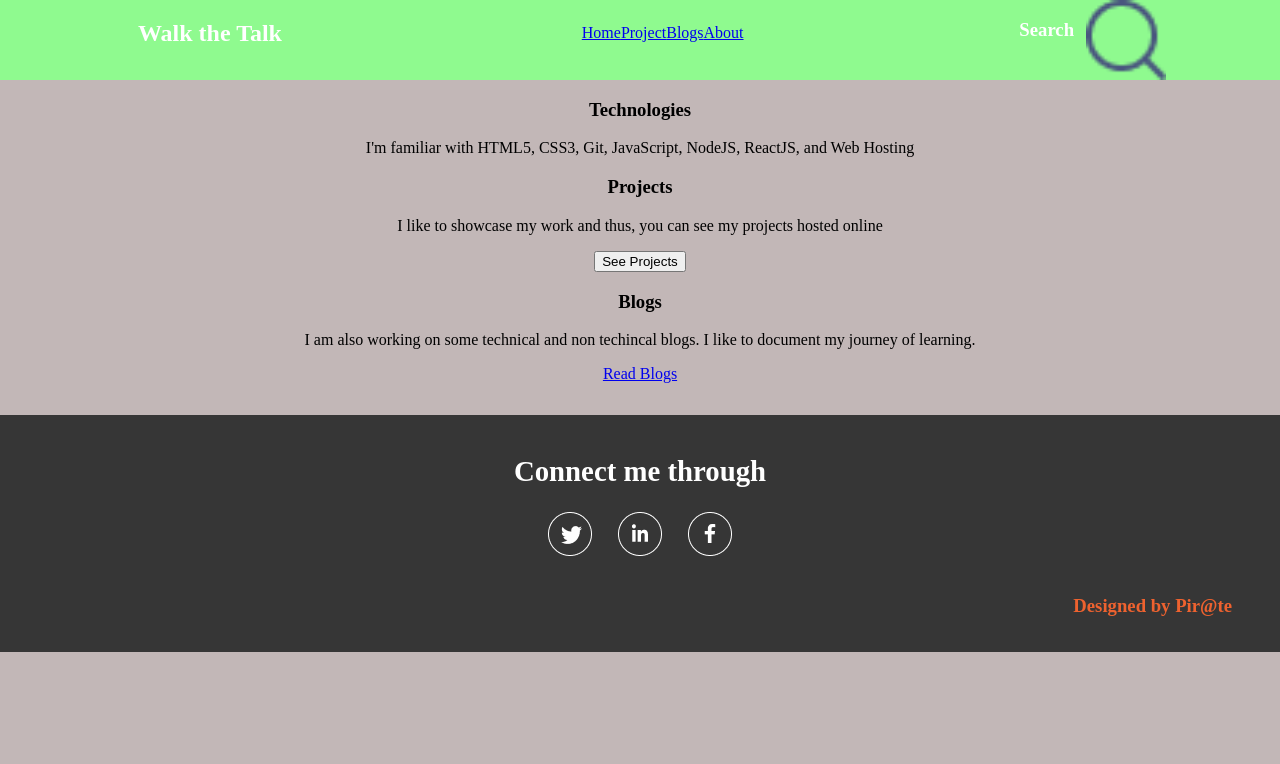
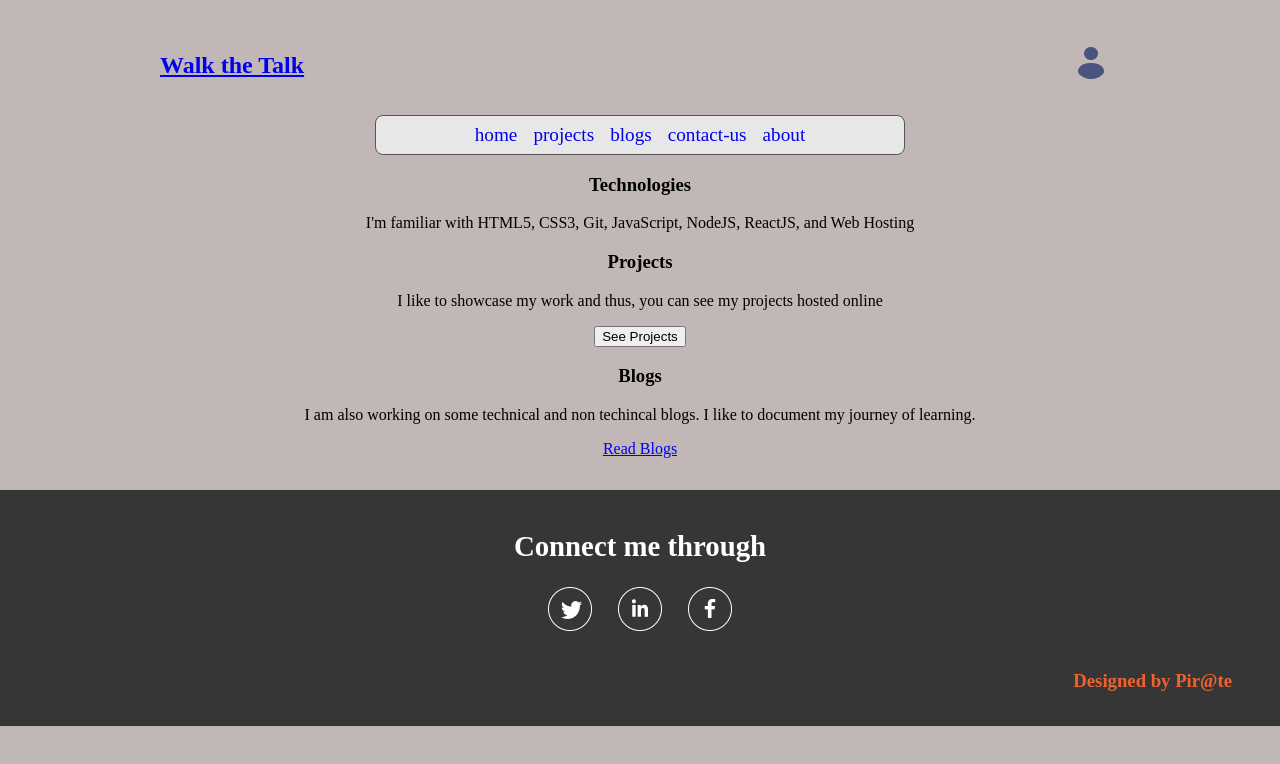
Before and after one commit to himanshu0089/Elite-Portfolio, a React (Vite) app: page / in a window 1280 px wide. Shown: the top 764 px of the page. Built offline with nearby package versions, Linux system fonts and the light colour scheme.

Commit message:
Refractor:Header

```diff
--- a/src/components/Header/Header.css
+++ b/src/components/Header/Header.css
@@ -1,20 +1,45 @@
-header {
+.navbar{
+  width: 80%;
+  margin: auto;
+}
+.header {
   display: flex;
-  justify-content: space-around;
-  background-color: rgb(143, 250, 143);
-  color: white;
+  justify-content: space-between;
+  /* background-color: rgb(174, 221, 174);  */
+  padding: 2rem 0rem 1rem 0rem;
+  align-items: center;
 }
 .heading {
-  margin: 0 1.5rem;
+  padding: 0rem 2rem;
+
 }
-.links {
-  margin: 1.5rem 3rem;
+.navbar-links {
+  font-size: 1.2rem;
+  font-weight: 400;
+  color: rgb(47, 175, 116);
+  cursor: pointer;
+  text-align: center;
+  width:50%;
+  margin: auto;
+  border:1px solid rgb(87, 86, 86);
+  border-radius: 8px;
+  background-color: #E7E7E7;
+  padding: 0.5rem;
 }
-.Search {
-  display: flex;
-  justify-content: space-between;
+.navbar-links:hover{
+  background-color: rgb(65, 141, 67);
+  color: #FFE77AFF;
+  font-size: 1.3rem;
 }
-.Search img{
-    margin-left: 12px;
-    width:80px;
+
+.ref {
+  /* cursor: progress;  */
+  margin: 0.5rem;
+  text-decoration: none;
 }
+
+.profile{
+  margin-right: 2rem;
+  padding-right: 1rem;
+  cursor:pointer;
+}
--- a/src/components/Header/Header.jsx
+++ b/src/components/Header/Header.jsx
@@ -5,27 +5,24 @@ import { assets } from "../../assets/assets";
 
 function Header() {
   return (
-    <div>
-      <header>
+    <div className="navbar">
+      <div className="header">
         <div className="heading">
-          <h2>Walk the Talk</h2>
+          <Link to="/"><h2>Walk the Talk</h2></Link>
         </div>
-
-        <div className="links">
-        <Link to="/" className="ref">Home</Link>
-          <Link to="/project" className="ref">Project</Link>
-          <Link to="/blog" className="ref">Blogs</Link>
-          <Link to="/about" className="ref">About</Link>
-          < br/>
-
+        <div className="profile">
+          <img src={assets.profile_icon} alt="" />
         </div>
-        <div className="Search">
-          <h3>Search</h3>
-          <img src={assets.search_icon} alt="" />
-        </div>
-      </header>
+      </div>
+      <div className="navbar-links">
+        <Link to="/" className="ref">home</Link>
+        <Link to="/project" className="ref" id="project">projects</Link>
+        <Link to="https://medium.com/@nonuroy0089/cryptocurrency-92a11aa10860" className="ref">blogs</Link>
+        <Link to="/contact" className="ref">contact-us</Link>
+        <Link to="/about" className="ref">about</Link>
+      </div>
     </div>
-  );
+  )
 }
 
 export default Header;
```
